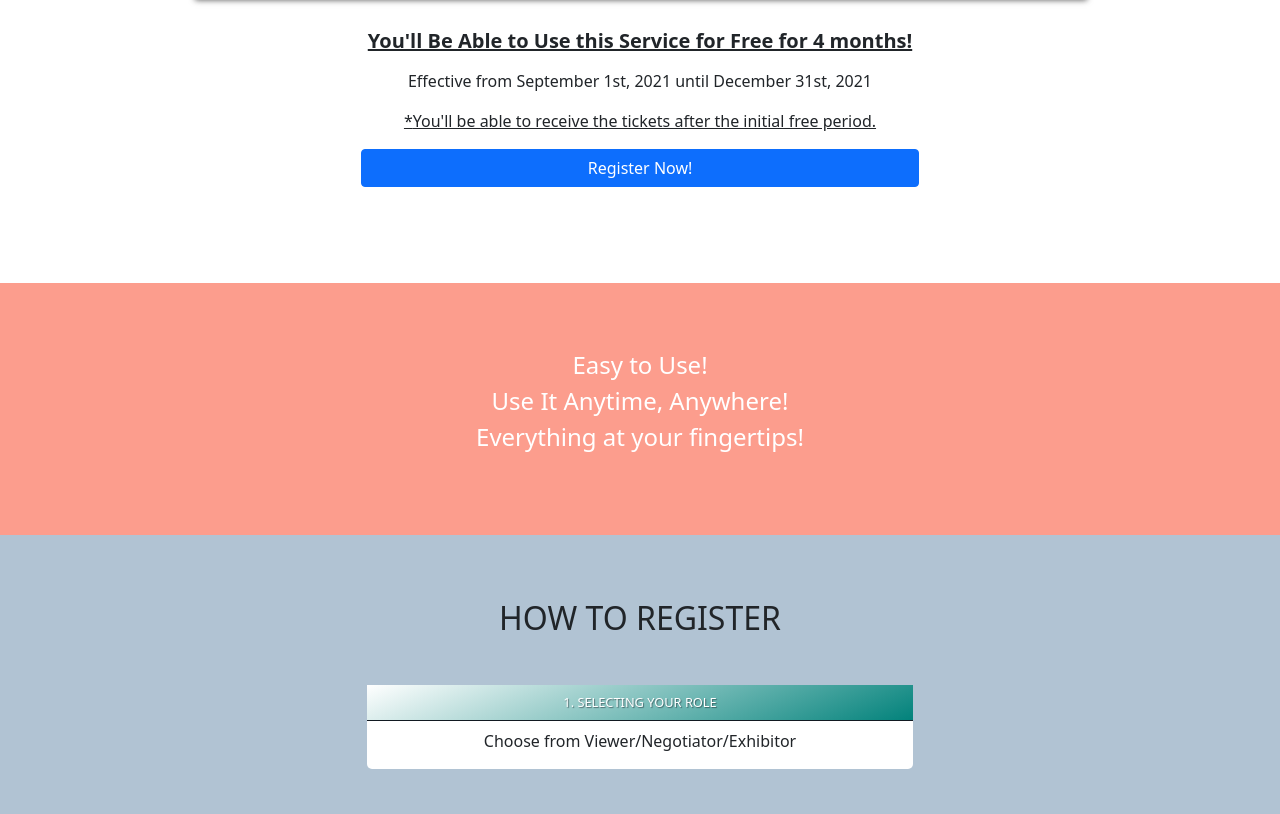
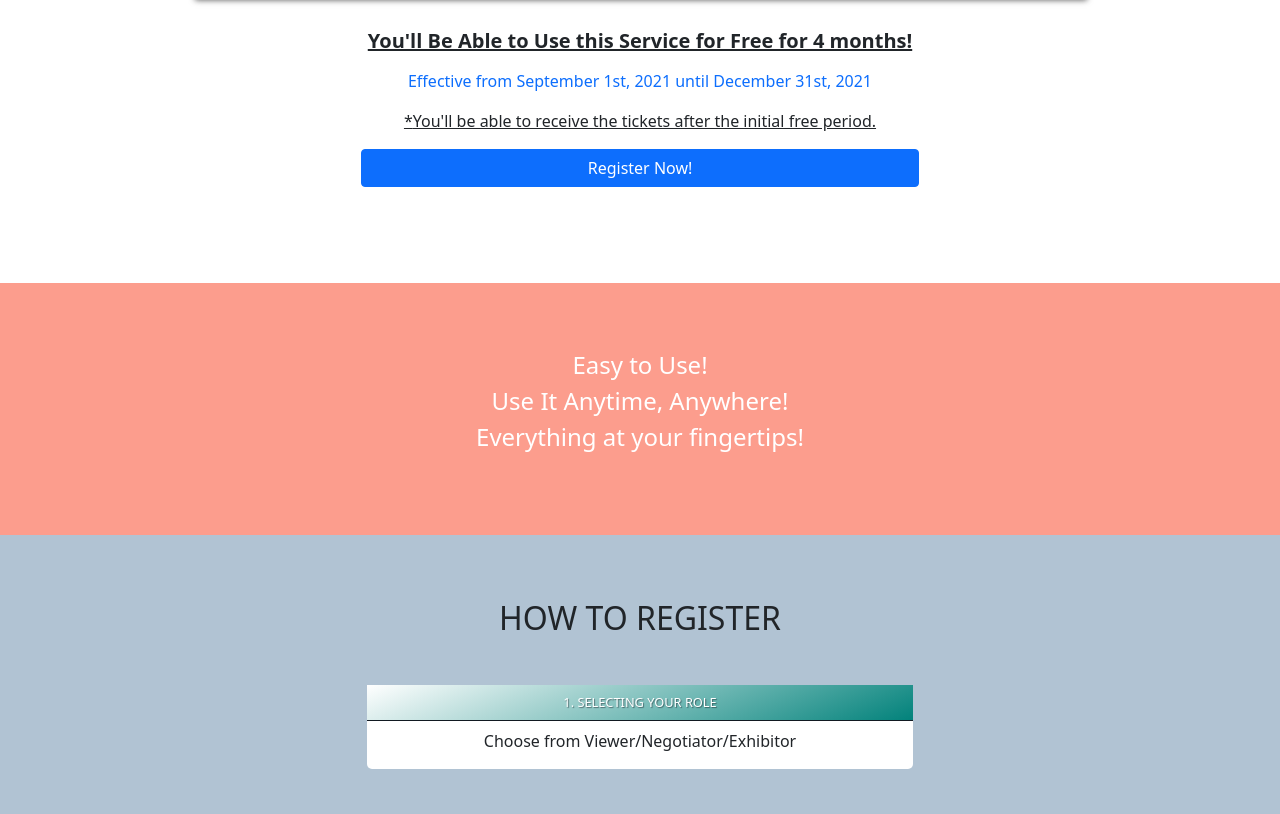
Before and after one commit to if-intense/nile-lp, a plain HTML site: page index.html in a window 1280 px wide. Shown: the part 6405-7219 px from the top of the page. Drawn offline with nearby package versions, Linux system fonts and the light colour scheme.

Commit message:
blue test

```diff
--- a/index.html
+++ b/index.html
@@ -448,7 +448,7 @@
 
                 <div class="register col-lg-6 col-md-8 col-sm-12">
                   <h5 class="mb-3"><strong><u>You'll Be Able to Use this Service for Free for 4 months! </u></strong></h5>
-                  <p>Effective from September 1st, 2021 until December 31st, 2021</p>
+                  <p class="text-primary">Effective from September 1st, 2021 until December 31st, 2021</p>
                   <p><u><span>*</span>You'll be able to receive the tickets after the initial free period.</u></p>
 
                   <a href="https://nile.inc/users/sign_up?locale=en&pos=seller" class="btn btn-primary">Register Now!</a>
```
